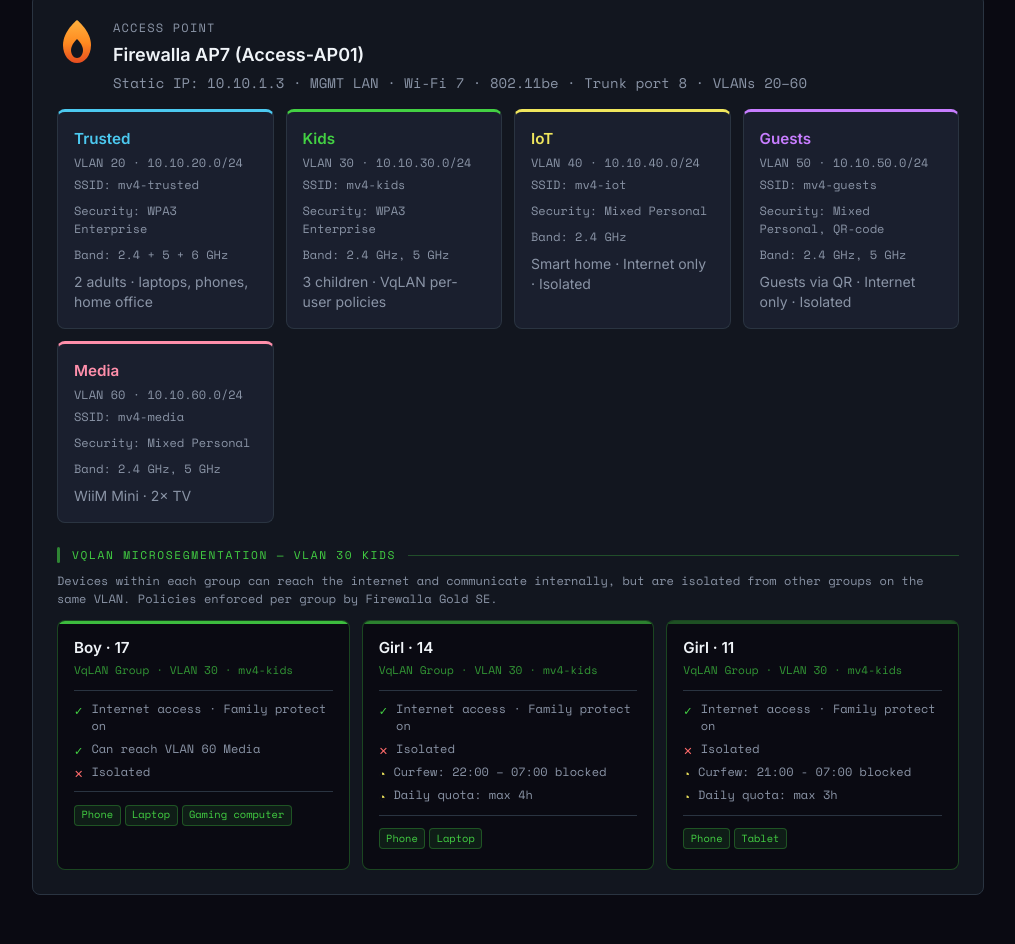
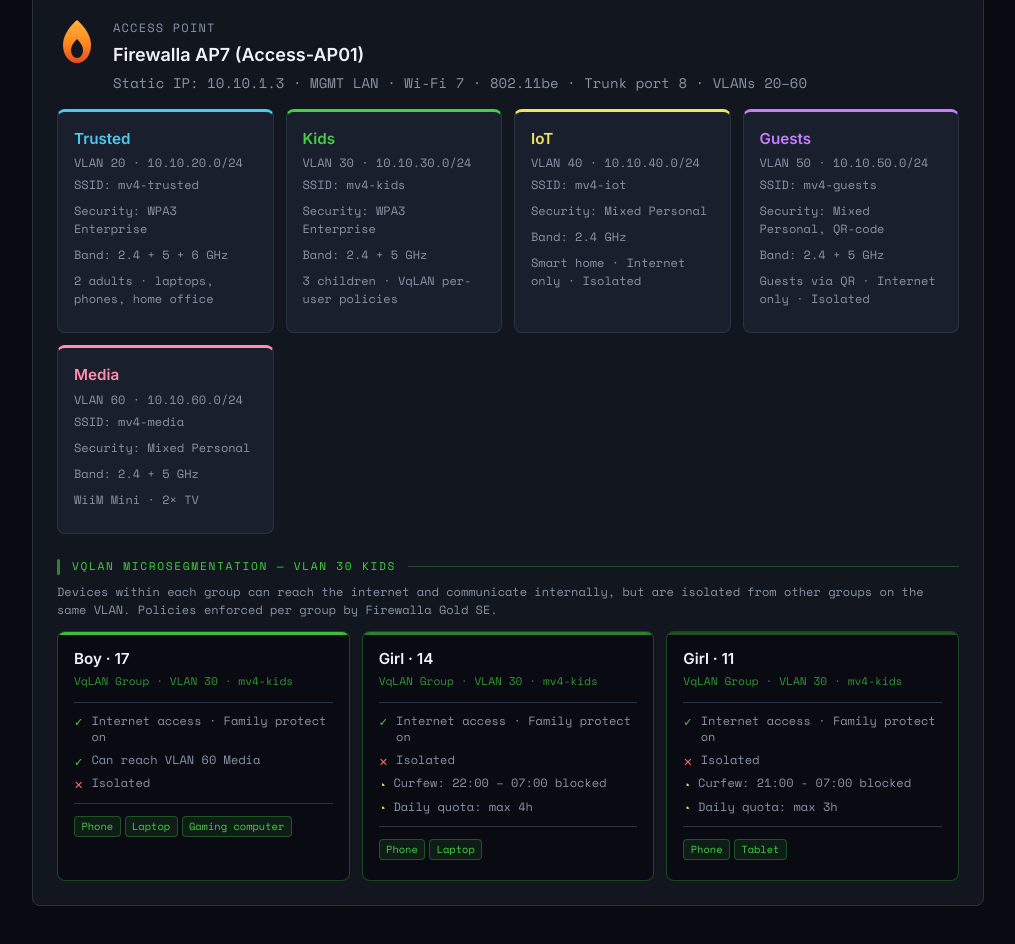
Before and after one commit to holtbakk/holtbakk.github.io, a plain HTML site: page index.html in a window 1280 px wide. Shown: the part 2536-3480 px from the top of the page, without its empty margins (132-1147 px from the left). Drawn offline with nearby package versions, Linux system fonts and the light colour scheme.

Commit message:
Update index.html

```diff
--- a/index.html
+++ b/index.html
@@ -145,7 +145,7 @@
     .ssid-ssid     { font-family: 'Space Mono', monospace; font-size: 0.75rem; color: var(--text-dim); margin-bottom: 0.5rem; }
     .ssid-security { font-family: 'Space Mono', monospace; font-size: 0.75rem; color: var(--text-dim); margin-bottom: 0.5rem; }
     .ssid-band     { font-family: 'Space Mono', monospace; font-size: 0.75rem; color: var(--text-dim); margin-bottom: 0.5rem; }
-    .ssid-clients  { font-size: 0.875rem; color: var(--text-dim); line-height: 1.4; }
+    .ssid-clients     { font-family: 'Space Mono', monospace; font-size: 0.75rem; color: var(--text-dim); margin-bottom: 0.5rem; }
 
     /* ── Firewall rules ── */
     .rule-list { margin: 0.5rem 0; }
@@ -646,7 +646,7 @@
           <div class="ssid-vlan">VLAN 30 · 10.10.30.0/24</div>
           <div class="ssid-ssid">SSID: mv4-kids</div>
           <div class="ssid-security">Security: WPA3 Enterprise</div>
-           <div class="ssid-band">Band: 2.4 GHz, 5 GHz</div>
+           <div class="ssid-band">Band: 2.4 + 5 GHz</div>
          <div class="ssid-clients">3 children · VqLAN per-user policies</div>
         </div>
         <div class="ssid-card v40">
@@ -662,7 +662,7 @@
           <div class="ssid-vlan">VLAN 50 · 10.10.50.0/24</div>
           <div class="ssid-ssid">SSID: mv4-guests</div>
           <div class="ssid-security">Security: Mixed Personal, QR-code</div>
-          <div class="ssid-band">Band: 2.4 GHz, 5 GHz</div>
+          <div class="ssid-band">Band: 2.4 + 5 GHz</div>
           <div class="ssid-clients">Guests via QR · Internet only · Isolated</div>
         </div>
         <div class="ssid-card v60">
@@ -670,7 +670,7 @@
           <div class="ssid-vlan">VLAN 60 · 10.10.60.0/24</div>
           <div class="ssid-ssid">SSID: mv4-media</div>
           <div class="ssid-security">Security: Mixed Personal</div>
-          <div class="ssid-band">Band: 2.4 GHz, 5 GHz</div>
+          <div class="ssid-band">Band: 2.4 + 5 GHz</div>
           <div class="ssid-clients">WiiM Mini · 2× TV</div>
         </div>
       </div>
```
